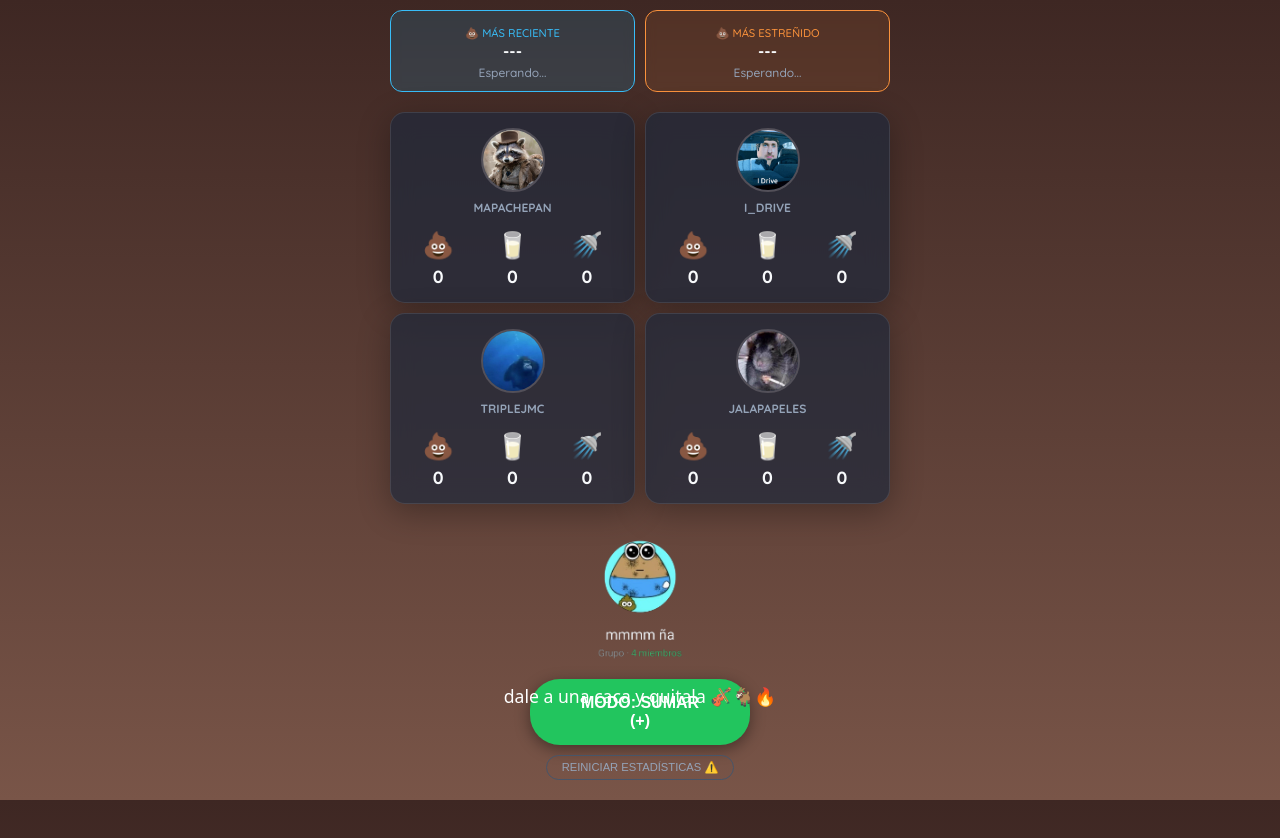
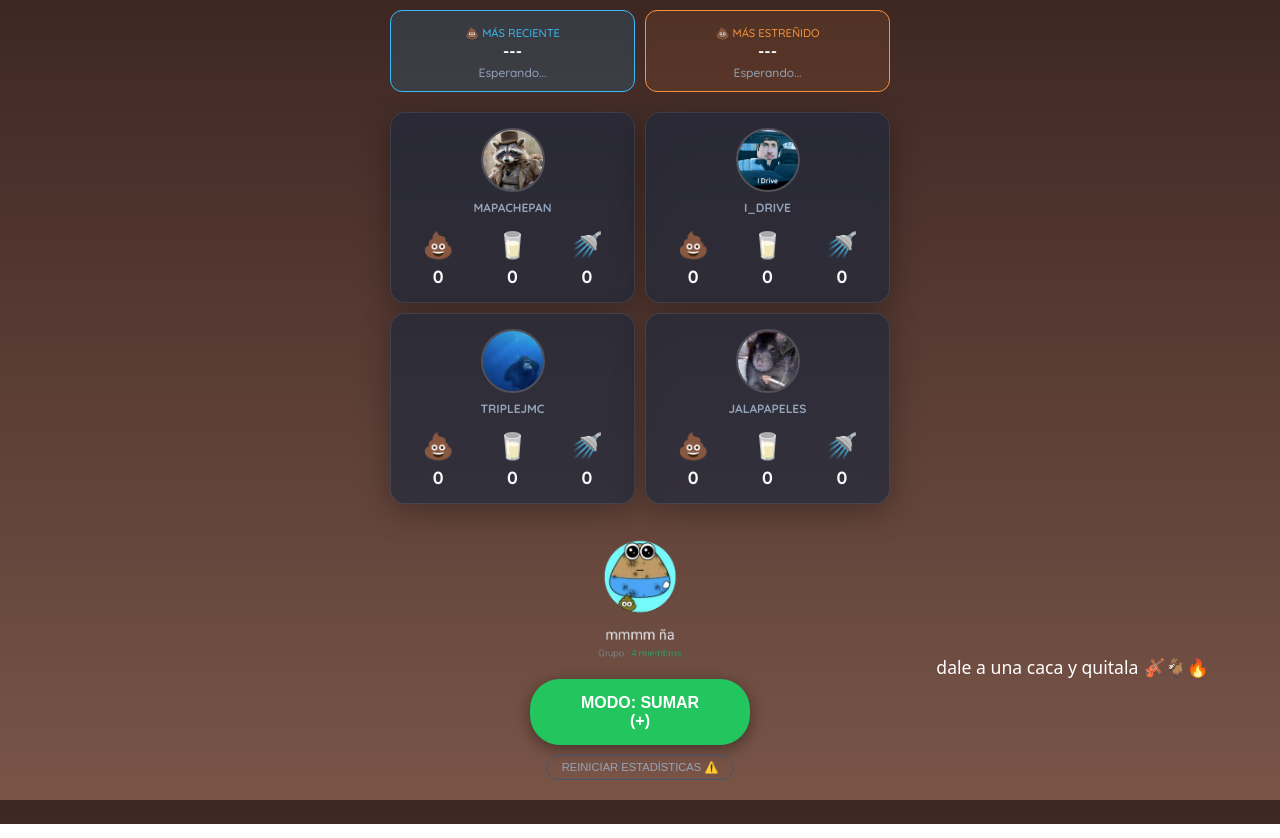
Before and after one commit to MapachePan/poustat-contador, a plain HTML site: page index.html in a window 1280 px wide. Drawn offline with Linux system fonts and the light colour scheme; no server answers.

Commit message:
Update index.html

```diff
--- a/index.html
+++ b/index.html
@@ -18,22 +18,30 @@
         }
 
         .nota-simple {
-            /* He cambiado position a relative para que fluya con la imagen */
+            /* Vuelve a ser independiente: muévela con top y right a tu gusto */
+            position: fixed;
+            top: 655px;
+            right: -65px;
+            transform: translateX(-50%);
             font-family: "system-ui", "Comic Sans", cursive;
+            width: auto;
             font-size: 1.1rem;
             color: rgba(255,255,255,1);
-            text-align: center;
-            margin-top: 10px;
-            margin-bottom: 120px; /* Espacio para que no lo tapen los botones */
             z-index: 1000;
         }
 
         body {
             font-family: 'Quicksand', sans-serif;
+            /* Ajuste para evitar el fondo blanco al hacer scroll */
             background: linear-gradient(180deg, var(--bg-top) 0%, var(--bg-bottom) 100%);
             background-attachment: fixed;
+            min-height: 100dvh;
+            display: flex;
+            flex-direction: column;
+            align-items: center;
             color: var(--text);
-            margin: 0; padding: 10px; display: flex; flex-direction: column; align-items: center;
+            margin: 0;
+            padding: 10px;
         }
 
         .records-container {
@@ -55,7 +63,7 @@
 
         .grid-principal {
             display: grid; grid-template-columns: 1fr 1fr; gap: 10px; width: 100%; max-width: 500px;
-            margin-bottom: 20px; /* Reducido para que la imagen quede cerca */
+            margin-bottom: 20px;
         }
 
         .tarjeta-usuario {
@@ -105,11 +113,10 @@
             cursor: pointer; text-transform: uppercase;
         }
 
-        /* Estilo para la imagen de info del grupo */
         .img-info-grupo {
             width: 130px;
             height: auto;
-            margin: 10px 0;
+            margin: 10px 0 150px 0; /* Margen abajo grande para poder scrollear y ver la imagen */
         }
     </style>
 </head>
```
